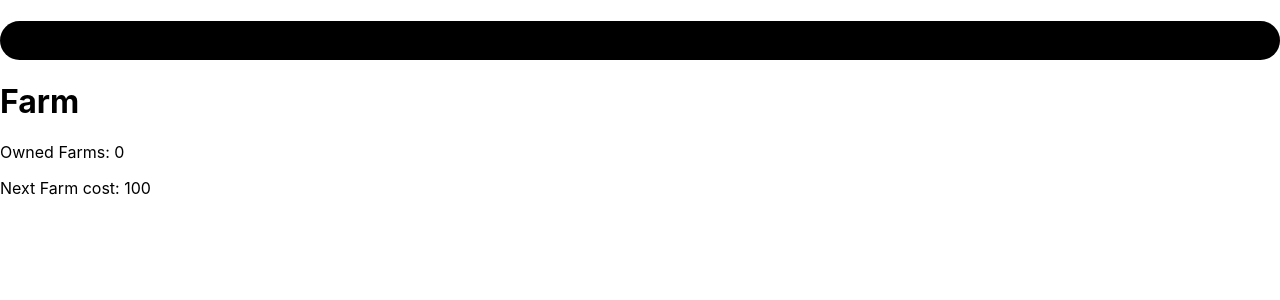
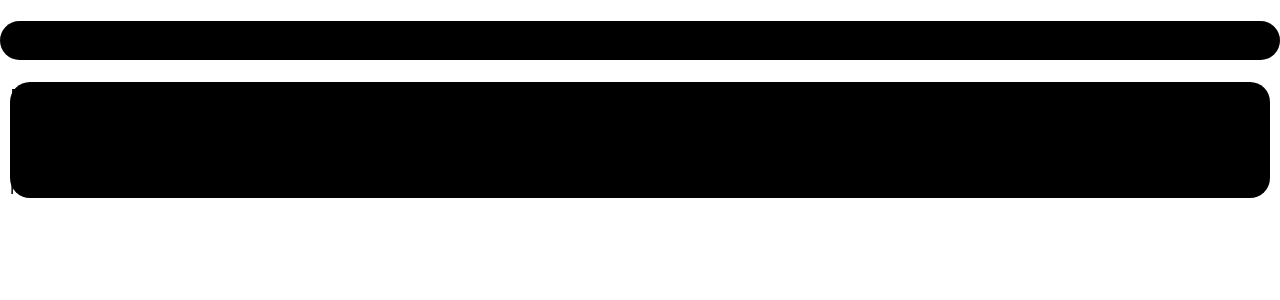
Before and after one commit to Vehx/idle-game-frontend, a React (Create React App) app: page / in a window 1280 px wide. Shown: the top 300 px of the page. Built offline with nearby package versions, Linux system fonts and the light colour scheme.

Commit message:
adde styling to building

```diff
--- a/src/components/Building/Building.css
+++ b/src/components/Building/Building.css
@@ -0,0 +1,5 @@
+.Building {
+    background-color: black;
+    border-radius: 20px;
+    margin: 10px;
+}
```
